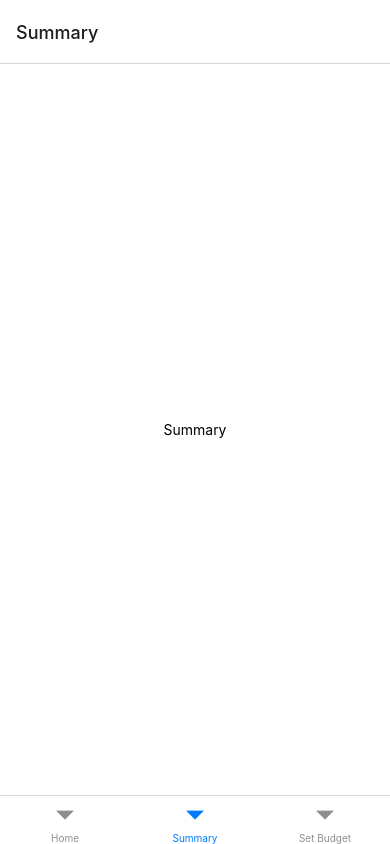
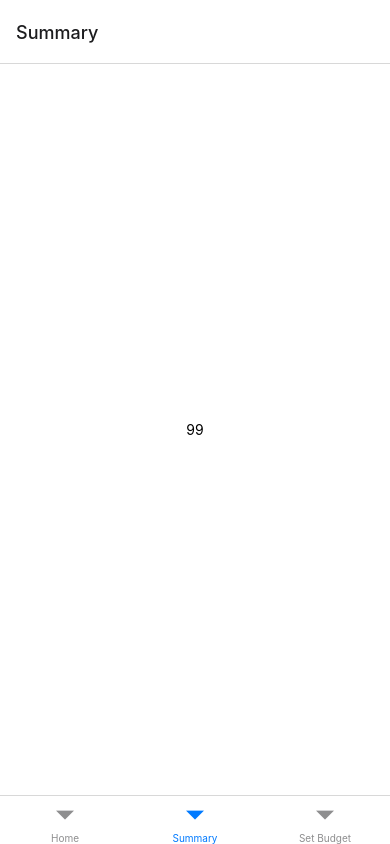
Before and after one commit to o-august/SpendingsTracker, a React Native app: screen /Summary in a window 390 px wide. Built offline with nearby package versions, Linux system fonts and the light colour scheme.

Commit message:
begin second page

```diff
--- a/App.js
+++ b/App.js
@@ -1,5 +1,5 @@
 import { StatusBar } from 'expo-status-bar';
-import { Button, StyleSheet, Text, View, FlatList} from 'react-native';
+import { Text, View } from 'react-native';
 import * as React from 'react';
 import { NavigationContainer } from '@react-navigation/native';
 import { createBottomTabNavigator } from '@react-navigation/bottom-tabs';
@@ -8,15 +8,10 @@ import DateTimePickerModal from "react-native-modal-datetime-picker";
 import MyIconWithLabel from './components/icon-with-label';
 import { styles } from "./components/styles"
 import { HomeScreen } from './enter-amount';
+import { ChartsScreen } from './charts-screen';
 
 
-function ChartsScreen() {
-  return (
-    <View style={styles.container}>
-      <Text>Summary</Text>
-    </View>
-  );
-}
+
 
 function SetBudgetScreen() {
   return (
--- /dev/null
+++ b/charts-screen.js
@@ -0,0 +1,11 @@
+import { Text, View } from 'react-native';
+import { styles } from "./components/styles"
+import { getMonthTotal } from './components/database';
+
+export function ChartsScreen() {
+    return (
+      <View style={styles.container}>
+        <Text>{getMonthTotal()}</Text>
+      </View>
+    );
+  }
--- a/components/database.js
+++ b/components/database.js
@@ -11,5 +11,5 @@ export const addSpending = async (money, date, category) => {
 
 
 export function getMonthTotal(){
-
+    return 99
 }
```
